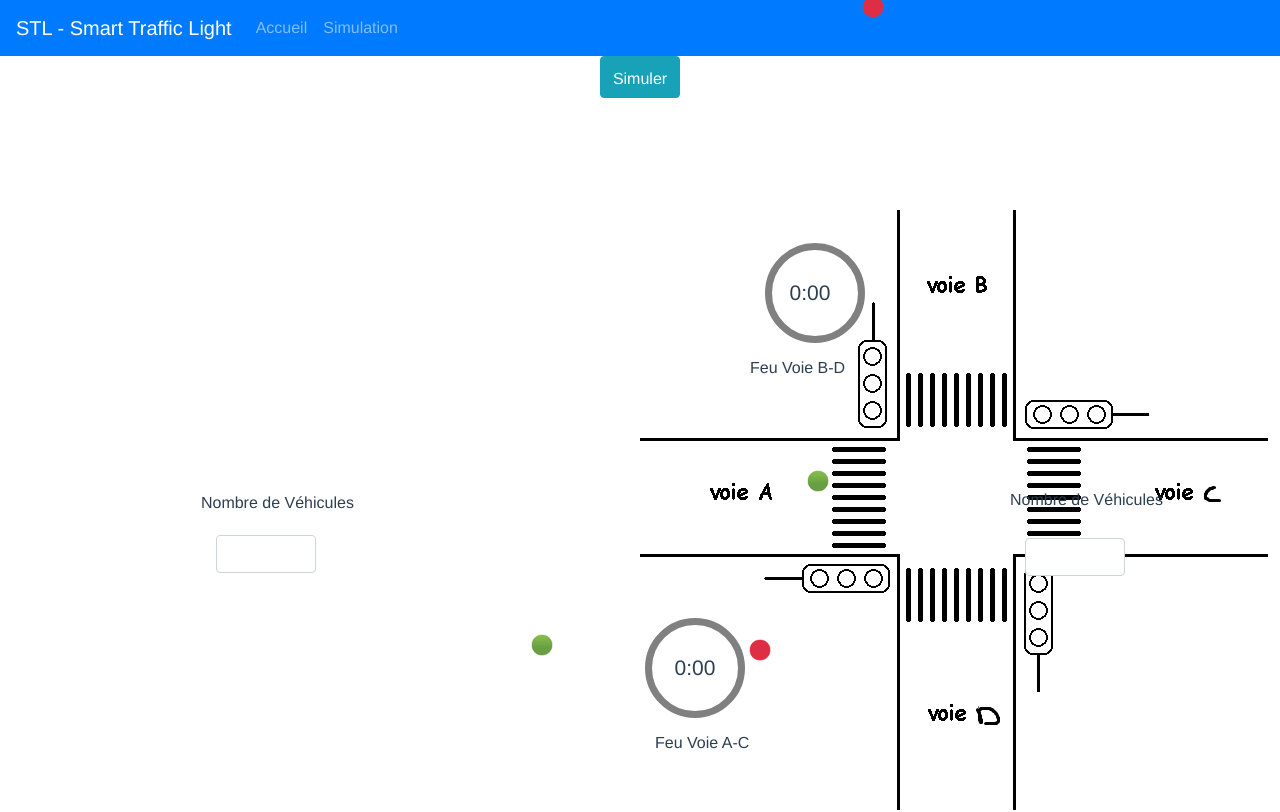
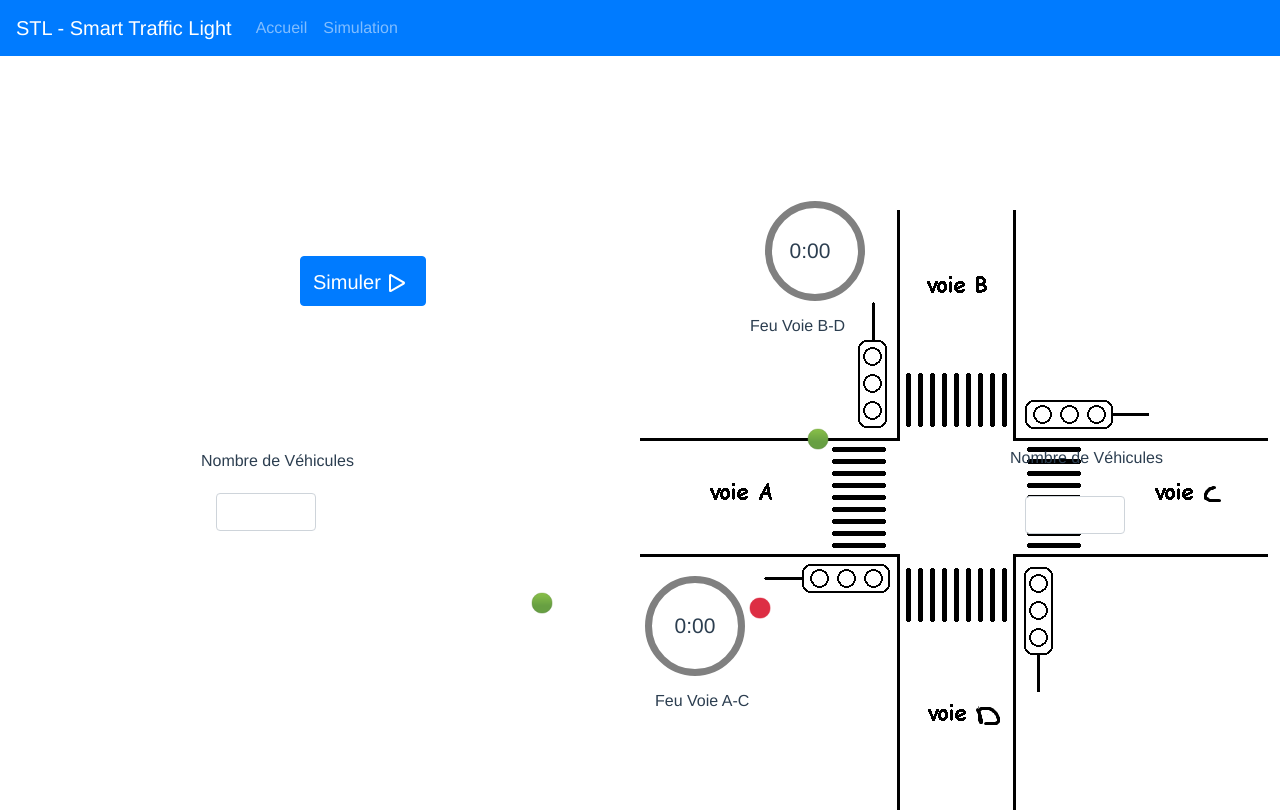
Before and after one commit to LxyFlorian/ia-epsi, a Vue app: page /form in a window 1280 px wide. Shown: the top 812 px of the page. Built offline with nearby package versions, Linux system fonts and the light colour scheme.

Commit message:
button changed

```diff
--- a/src/components/Form.vue
+++ b/src/components/Form.vue
@@ -1,7 +1,8 @@
 <template>
   <div>
-    <b-button variant="info" class="simulate" @click="getTiming"
-      >Simuler</b-button
+    <b-button variant="primary" class="simulate" @click="getTiming">
+      <span style="font-size: 20px"> Simuler </span> <br>
+      <b-icon icon="play" aria-hidden="true" font-scale="2"></b-icon> </b-button
     >
 
     <b-form inline class="form">
@@ -537,9 +538,10 @@ export default {
 
 .simulate {
   float: center;
-  margin-left: auto;
-  margin-right: auto;
+  margin-left: 300px;
+  margin-top: 200px;
   display: flex;
   padding-top: 10px;
+  position: absolute;
 }
 </style>
```
